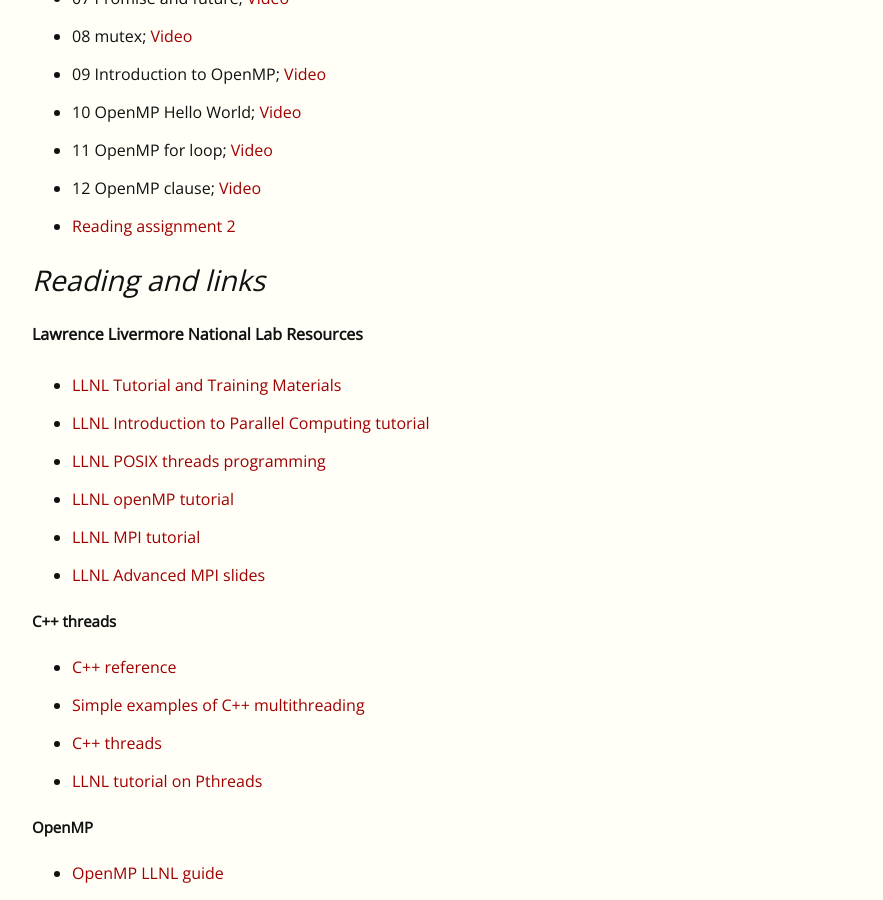
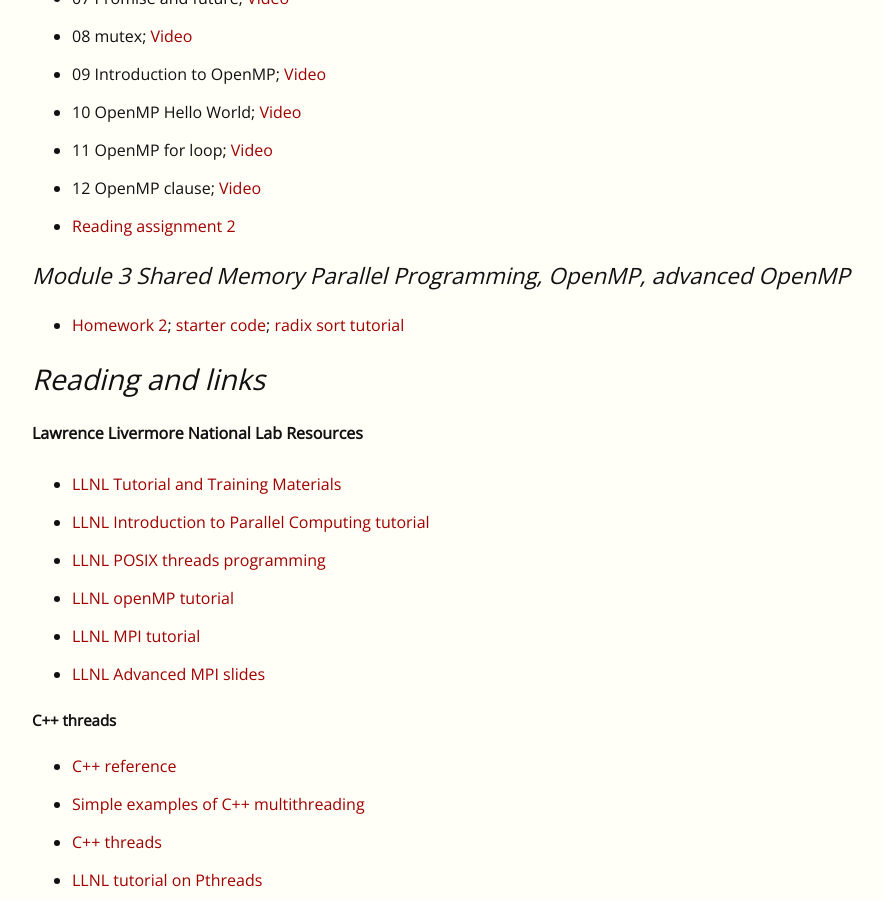
Before and after one commit to EricDarve/cme213-spring-2021, a Jekyll site: the page built from index.md, in a window 1280 px wide and 900 px high, scrolled down 1606 px. Shown: the whole window, without its empty margins (128-1011 px from the left). Built offline with Jekyll 4.4.1, drawn with Linux system fonts in a browser that asks for light colours.

Commit message:
hw2 added

```diff
--- a/index.md
+++ b/index.md
@@ -53,6 +53,10 @@
 - 11 OpenMP for loop; [Video](https://stanford-pilot.hosted.panopto.com/Panopto/Pages/Viewer.aspx?id=1ec28d98-e910-4458-bac8-ad00012ce56a)
 - 12 OpenMP clause; [Video](https://stanford-pilot.hosted.panopto.com/Panopto/Pages/Viewer.aspx?id=daee4a50-36fa-48f1-a244-ad000138d1c7)
 - [Reading assignment 2](Reading Assignments/OpenMP)
+
+### Module 3 Shared Memory Parallel Programming, OpenMP, advanced OpenMP
+
+- [Homework 2](Homework/hw2.pdf); [starter code](Homework/hw2.zip); [radix sort tutorial](Homework/RadixSortTutorial.pdf)
 
 ## Reading and links
 
```
Also changed, not shown: 3 other files.
